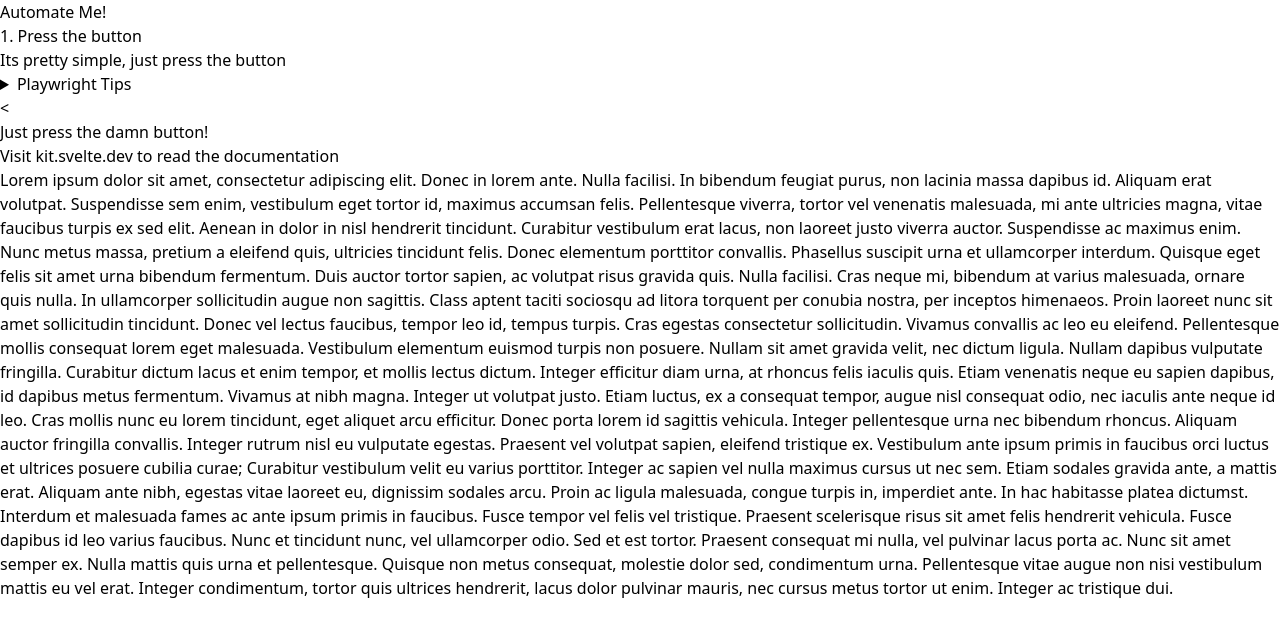
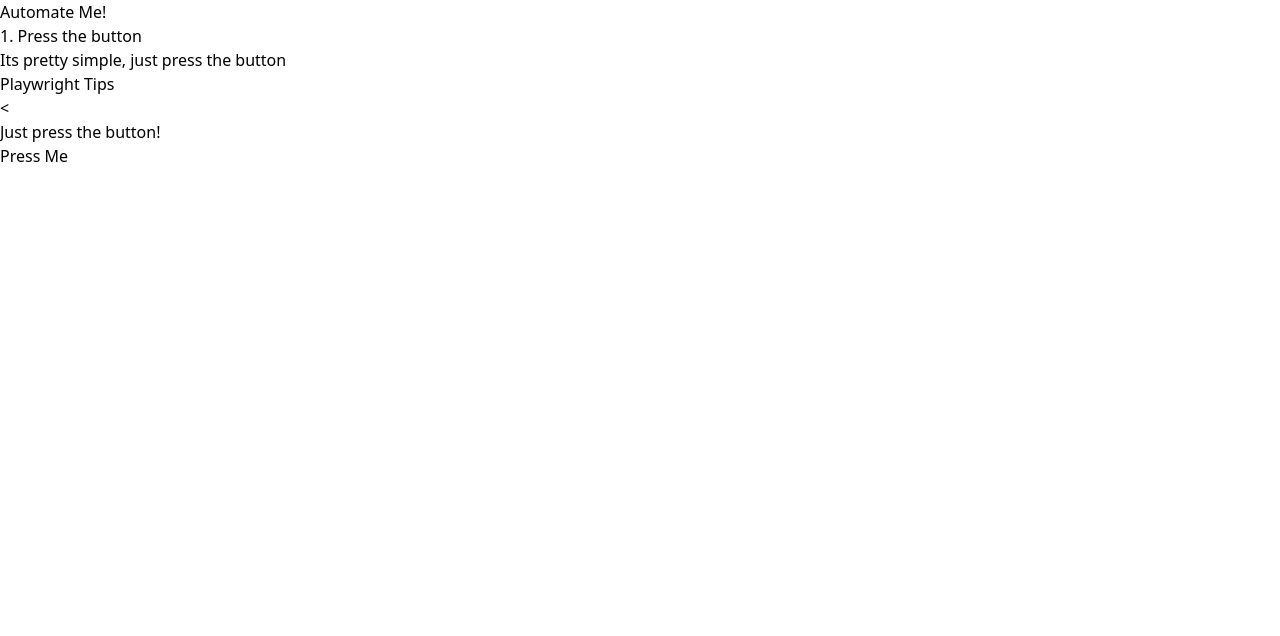
Before and after one commit to JannisK89/AutomateMe, a SvelteKit app: page /challenges/1-press-the-button in a window 1280 px wide. Shown: the top 636 px of the page. Built offline with nearby package versions, Linux system fonts and the light colour scheme.

Commit message:
tip improvements

```diff
--- a/src/lib/components/sideMenu/Tip.svelte
+++ b/src/lib/components/sideMenu/Tip.svelte
@@ -7,12 +7,32 @@
 </script>
 
 <script lang="ts">
-	import { fly } from 'svelte/transition';
+	import { fade } from 'svelte/transition';
 
 	export let tipData: TipData;
+	let toggled: boolean = false;
+
+	const toggleTip = () => (toggled = true);
 </script>
 
-<details class="bg-pink-400/70 p-4 my-4 rounded">
-	<summary class=""> {tipData.title}</summary>
-	<p class="font-mono text-xs my-4">{@html tipData.content}</p>
-</details>
+<button
+	on:click={toggleTip}
+	class="bg-pink-400/70 p-4 mt-4 rounded-xl"
+	class:cursor-default={toggled}
+>
+	{#if toggled && tipData.link !== null}
+		<a
+			transition:fade
+			href={tipData.link}
+			target="_blank"
+			rel="noreferrer"
+			class="font-semibold underline"
+		>
+			<span>{tipData.content}</span>
+		</a>
+	{:else if toggled}
+		<span>{tipData.content}</span>
+	{:else}
+		<h2>{tipData.title}</h2>
+	{/if}
+</button>
--- a/src/routes/challenges/1-press-the-button/+page.svelte
+++ b/src/routes/challenges/1-press-the-button/+page.svelte
@@ -12,8 +12,8 @@
 	const tips: TipData[] = [
 		{
 			title: 'Playwright Tips',
-			content:
-				'<a href="https://playwright.dev/docs/api/class-locator#locator-click"> Locator-click </a>'
+			content: 'Try using Locator.click',
+			link: 'https://playwright.dev/docs/api/class-locator#locator-click'
 		}
 	];
 </script>
@@ -22,41 +22,7 @@
 <SideMenuButton />
 
 <ChallengeLayout>
-	<h1>Just press the damn button!</h1>
-	<p>Visit <a href="https://kit.svelte.dev">kit.svelte.dev</a> to read the documentation</p>
-	<p>
-		Lorem ipsum dolor sit amet, consectetur adipiscing elit. Donec in lorem ante. Nulla facilisi. In
-		bibendum feugiat purus, non lacinia massa dapibus id. Aliquam erat volutpat. Suspendisse sem
-		enim, vestibulum eget tortor id, maximus accumsan felis. Pellentesque viverra, tortor vel
-		venenatis malesuada, mi ante ultricies magna, vitae faucibus turpis ex sed elit. Aenean in dolor
-		in nisl hendrerit tincidunt. Curabitur vestibulum erat lacus, non laoreet justo viverra auctor.
-		Suspendisse ac maximus enim. Nunc metus massa, pretium a eleifend quis, ultricies tincidunt
-		felis. Donec elementum porttitor convallis. Phasellus suscipit urna et ullamcorper interdum.
-		Quisque eget felis sit amet urna bibendum fermentum. Duis auctor tortor sapien, ac volutpat
-		risus gravida quis. Nulla facilisi. Cras neque mi, bibendum at varius malesuada, ornare quis
-		nulla. In ullamcorper sollicitudin augue non sagittis. Class aptent taciti sociosqu ad litora
-		torquent per conubia nostra, per inceptos himenaeos. Proin laoreet nunc sit amet sollicitudin
-		tincidunt. Donec vel lectus faucibus, tempor leo id, tempus turpis. Cras egestas consectetur
-		sollicitudin. Vivamus convallis ac leo eu eleifend. Pellentesque mollis consequat lorem eget
-		malesuada. Vestibulum elementum euismod turpis non posuere. Nullam sit amet gravida velit, nec
-		dictum ligula. Nullam dapibus vulputate fringilla. Curabitur dictum lacus et enim tempor, et
-		mollis lectus dictum. Integer efficitur diam urna, at rhoncus felis iaculis quis. Etiam
-		venenatis neque eu sapien dapibus, id dapibus metus fermentum. Vivamus at nibh magna. Integer ut
-		volutpat justo. Etiam luctus, ex a consequat tempor, augue nisl consequat odio, nec iaculis ante
-		neque id leo. Cras mollis nunc eu lorem tincidunt, eget aliquet arcu efficitur. Donec porta
-		lorem id sagittis vehicula. Integer pellentesque urna nec bibendum rhoncus. Aliquam auctor
-		fringilla convallis. Integer rutrum nisl eu vulputate egestas. Praesent vel volutpat sapien,
-		eleifend tristique ex. Vestibulum ante ipsum primis in faucibus orci luctus et ultrices posuere
-		cubilia curae; Curabitur vestibulum velit eu varius porttitor. Integer ac sapien vel nulla
-		maximus cursus ut nec sem. Etiam sodales gravida ante, a mattis erat. Aliquam ante nibh, egestas
-		vitae laoreet eu, dignissim sodales arcu. Proin ac ligula malesuada, congue turpis in, imperdiet
-		ante. In hac habitasse platea dictumst. Interdum et malesuada fames ac ante ipsum primis in
-		faucibus. Fusce tempor vel felis vel tristique. Praesent scelerisque risus sit amet felis
-		hendrerit vehicula. Fusce dapibus id leo varius faucibus. Nunc et tincidunt nunc, vel
-		ullamcorper odio. Sed et est tortor. Praesent consequat mi nulla, vel pulvinar lacus porta ac.
-		Nunc sit amet semper ex. Nulla mattis quis urna et pellentesque. Quisque non metus consequat,
-		molestie dolor sed, condimentum urna. Pellentesque vitae augue non nisi vestibulum mattis eu vel
-		erat. Integer condimentum, tortor quis ultrices hendrerit, lacus dolor pulvinar mauris, nec
-		cursus metus tortor ut enim. Integer ac tristique dui.
-	</p>
+	<h1 class="text-3xl lg:text-5xl font-bold">Just press the button!</h1>
+	<button class="py-6 px-20 rounded-3xl bg-orange-400 my-12 text-3xl font-semibold">Press Me</button
+	>
 </ChallengeLayout>
```
